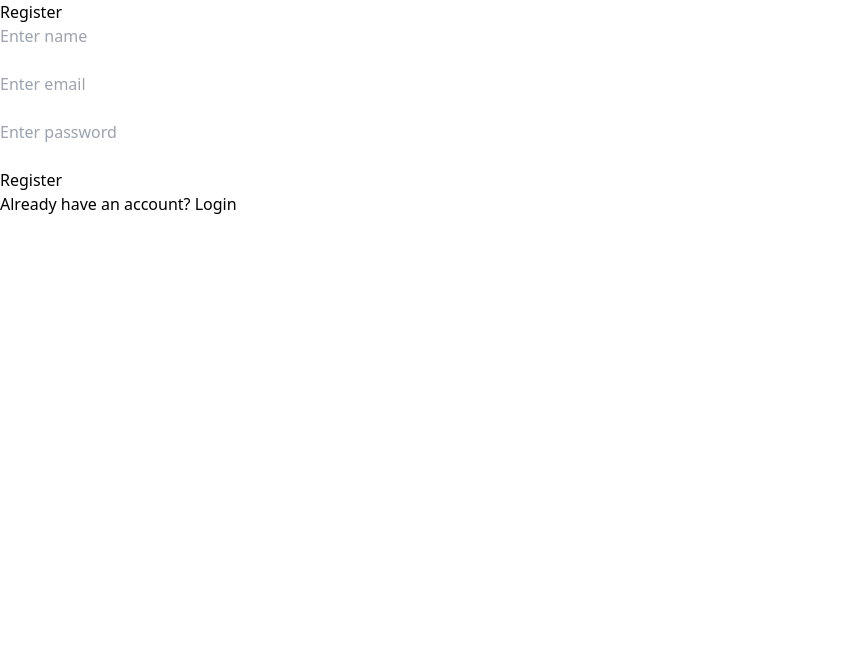
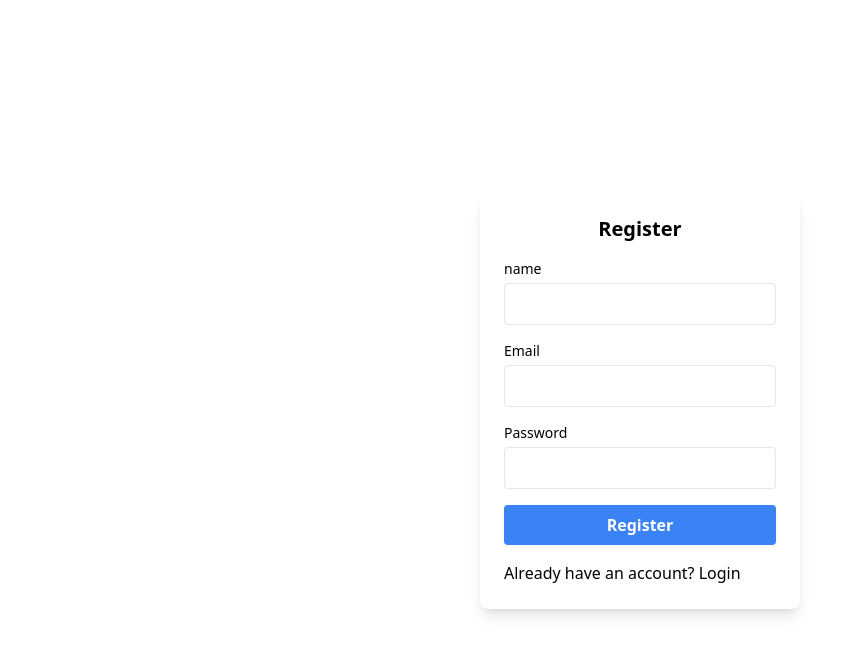
Before and after one commit to nitin01924/note-app, a React (Vite) app in the folder Frontend/: page /register in a window 1280 px wide. Shown: the top 654 px of the page, without its empty margins (0-860 px from the left). Built offline with nearby package versions, Linux system fonts and the light colour scheme; no server answers.

Commit message:
improve(UI): creating a new Register page with a minimal UI

```diff
--- a/Frontend/src/pages/Register.jsx
+++ b/Frontend/src/pages/Register.jsx
@@ -1,6 +1,8 @@
 import { useState } from "react";
 import { registerUser } from "../services/api";
 import { useNavigate } from "react-router-dom";
+import Button from "../components/Button";
+import Input from "../components/Input";
 
 function Register() {
   const navigate = useNavigate();
@@ -8,8 +10,10 @@ function Register() {
   const [name, setName] = useState("");
   const [email, setEmail] = useState("");
   const [password, setPassword] = useState("");
+  const [loading, setLoading] = useState(false);
 
   const handleSubmit = async (e) => {
+    try {
       e.preventDefault();
 
       if (!name || !email || !password) {
@@ -24,47 +28,44 @@ function Register() {
       navigate("/notes");
 
       console.log(res);
+    } catch (error) {
+      console.error(error);
+    } finally {
+      setLoading(false);
+    }
   };
 
   return (
-    <div>
-      <h2>Register</h2>
+    <div className="flex items-center justify-center h-screen">
+      <div className="w-80 p-6 shadow-lg rounded-lg flex flex-col gap-4">
+        <h2 className="text-xl font-bold text-center">Register</h2>
 
-      <form onSubmit={handleSubmit}>
-        <input
-          type="text"
-          placeholder="Enter name"
+        <Input
+          label="name"
           value={name}
           onChange={(e) => setName(e.target.value)}
-          required
         />
-        <br />
-        <br />
 
-        <input
-          type="email"
-          placeholder="Enter email"
+        <Input
+          label="Email"
           value={email}
           onChange={(e) => setEmail(e.target.value)}
-          required
         />
-        <br />
-        <br />
 
-        <input
+        <Input
+          label="Password"
           type="password"
-          placeholder="Enter password"
           value={password}
           onChange={(e) => setPassword(e.target.value)}
-          required
         />
-        <br />
-        <br />
 
-        <button type="submit">Register</button>
-      </form>
+        <Button onClick={handleSubmit} loading={loading}>
+          Register
+        </Button>
          <p onClick={() => navigate("/")}>Already have an account? Login</p>
       </div>
+    </div>
+
   );
 }
 export default Register;
```
Lines whose indentation alone changed are shown as unchanged.
